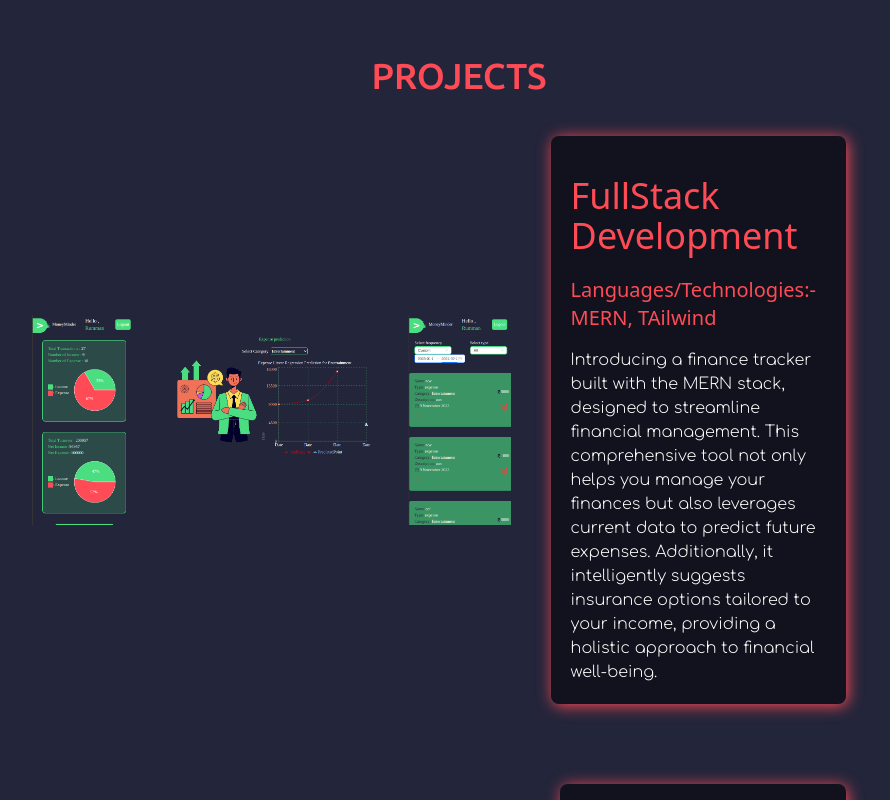
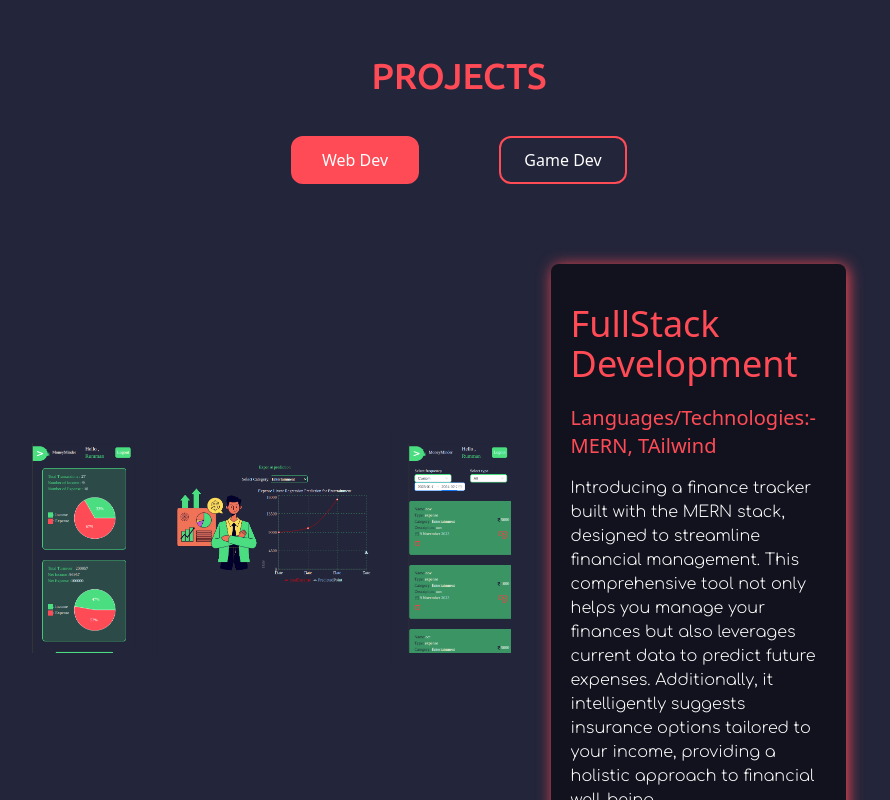
Before and after one commit to Rumman-416/Portfolio, a React (Vite) app: page / in a window 1280 px wide. Shown: the part 1280-2080 px from the top of the page, without its empty margins (181-1071 px from the left). Built offline with nearby package versions, Linux system fonts and the light colour scheme; a web font is replaced by a local one.

Commit message:
filter added

```diff
--- a/src/components/Projects.jsx
+++ b/src/components/Projects.jsx
@@ -1,4 +1,4 @@
-import React from "react";
+import React, { useEffect, useState } from "react";
 import { Tilt } from "react-tilt";
 
 const defaultOptions = {
@@ -20,6 +20,7 @@ const Projects = () => {
       images: "./project_image/finance.png",
       title: "FullStack Development",
       Languages: "MERN, TAilwind",
+      type: "webdev",
       description:
         "Introducing a finance tracker built with the MERN stack, designed to streamline financial management. This comprehensive tool not only helps you manage your finances but also leverages current data to predict future expenses. Additionally, it intelligently suggests insurance options tailored to your income, providing a holistic approach to financial well-being.",
     },
@@ -28,7 +29,7 @@ const Projects = () => {
       images: "./project_image/india.png",
       title: "Web Development",
       Languages: "Html,Css,Js",
-
+      type: "webdev",
       description:
         "Namaste India, my award-winning website, beautifully showcases the rich heritage, culture, and wonders of India. Crafted with HTML, CSS, and JS, its stunning design and visual effects secured first place in a prestigious website design competition, reflecting my passion for blending technology with creativity.",
     },
@@ -37,7 +38,7 @@ const Projects = () => {
       images: "./project_image/movie.png",
       title: "Web Application",
       Languages: "Vb.net",
-
+      type: "webdev",
       description:
         "Experience seamless movie booking with 'Movie Dekho,' a VB.NET web application. Book seats, purchase beverages, and explore movie details, including descriptions and trailers. This user-friendly platform integrates convenience into your cinematic journey, enhancing the way you enjoy movies.",
     },
@@ -46,7 +47,7 @@ const Projects = () => {
       images: "./project_image/spotify.png",
       title: "Web Development",
       Languages: "Html,Css,Js",
-
+      type: "webdev",
       description:
         "Discover and download music seamlessly with my Spotify clone. This HTML, CSS, and JS-powered web application offers a diverse collection of artists and genres, providing a user-friendly experience akin to the popular music streaming platform.",
     },
@@ -55,15 +56,54 @@ const Projects = () => {
       images: "./project_image/deadRunner.png",
       title: "Game Development",
       Languages: "Unity 3D Engine,C#",
+      type: "gamedev",
       description:
         "Dead Runners, an exhilarating Unity 3D game reminiscent of Subway Surfers, pushes players to navigate obstacles while sprinting. Playable on Android and desktop, this dynamic experience reflects my passion for game development and cross-platform accessibility. Notably, it clinched victory in two competitions, showcasing its impact and recognition.",
     },
   ];
+
+  const [isExpanded, setExpanded] = useState(false);
+  const [filteredProjects, setFilteredProjects] = useState(projectImg);
+  const [activeButton, setActiveButton] = useState(null); // State variable to track active button
+
+  const filterProjects = (type) => {
+    const filtered = projectImg.filter((project) => project.type === type);
+    setFilteredProjects(filtered);
+    setExpanded(true);
+    setActiveButton(type); // Set the active button
+  };
+  useEffect(() => {
+    // Filter projects when component mounts to show only webdev projects
+    filterProjects("webdev");
+  }, []); // Empty dependency array to ensure effect runs only once
+
   return (
     <div id="project" className="flex justify-center">
       <div className="flex justify-center items-center flex-col w-4/5">
         <h1 className="text-4xl text-[#ff4b56] font-head">PROJECTS</h1>
-        {projectImg.map((projectContent) => (
+        <div className="flex justify-center items-center gap-20 m-10">
+          <button
+            className={`border-[#ff4b56] border-2 text-white w-32 h-12 rounded-xl ${
+              activeButton === "webdev"
+                ? "bg-[#ff4b56] text-white"
+                : "text-[#ff4b56] "
+            }`}
+            onClick={() => filterProjects("webdev")}
+          >
+            Web Dev
+          </button>
+          <button
+            className={`border-[#ff4b56] border-2 text-white w-32 h-12 rounded-xl ${
+              activeButton === "gamedev"
+                ? "bg-[#ff4b56] text-white"
+                : "text-[#ff4b56] "
+            }`}
+            onClick={() => filterProjects("gamedev")}
+          >
+            Game Dev
+          </button>
+        </div>
+        {filteredProjects.map((projectContent) => (
           <div
             key={projectContent.id}
             className="my-10 xl:flex xl:w-10/12 xl:justify-center xl:items-center "
```
